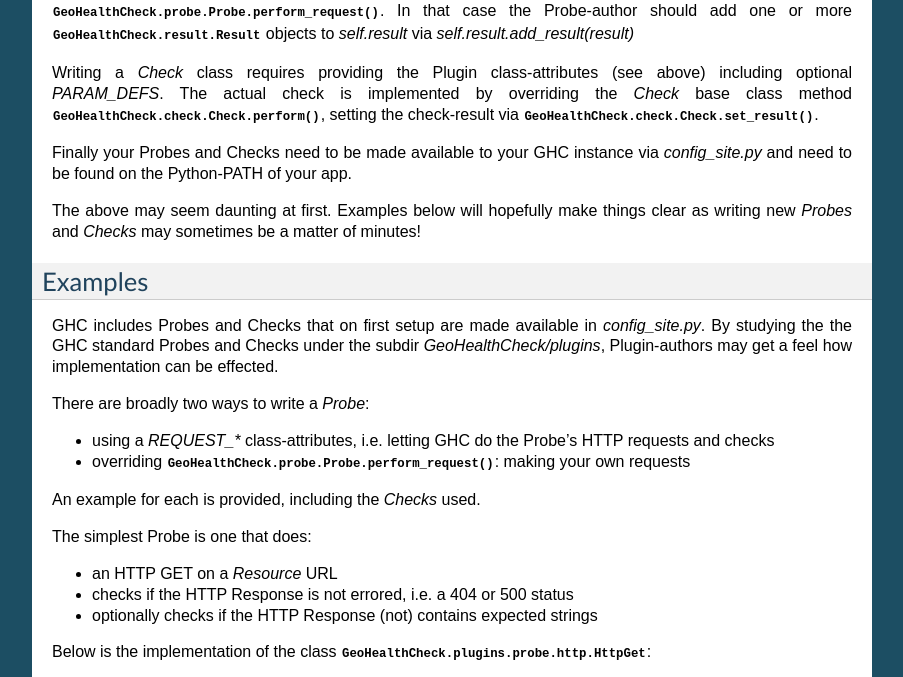
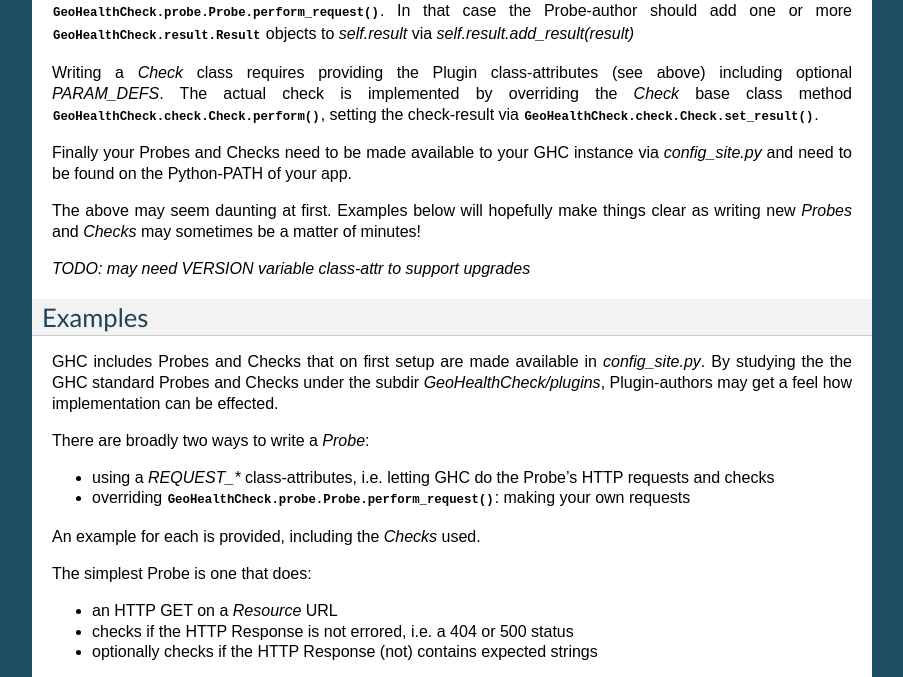
Before and after one commit to geopython/GeoHealthCheck, a Sphinx documentation site: the page built from docs/plugins.rst, in a window 1280 px wide and 900 px high, scrolled down 1638 px, cut to the strip 0-677 px from the top of the window. Shown: the whole strip, without its empty margins (198-1101 px from the left). Built offline with Sphinx 7.4.7, drawn with Linux system fonts in a browser that asks for light colours.

Commit message:
test commit to test webhook deploy

```diff
--- a/docs/plugins.rst
+++ b/docs/plugins.rst
@@ -97,6 +97,8 @@ via `config_site.py` and need to be found on the Python-PATH of your app.
 
 The above may seem daunting at first. Examples below will hopefully make things clear
 as writing new `Probes` and `Checks` may sometimes be a matter of minutes!
+
+*TODO: may need VERSION variable class-attr to support upgrades*
 
 Examples
 --------
```
